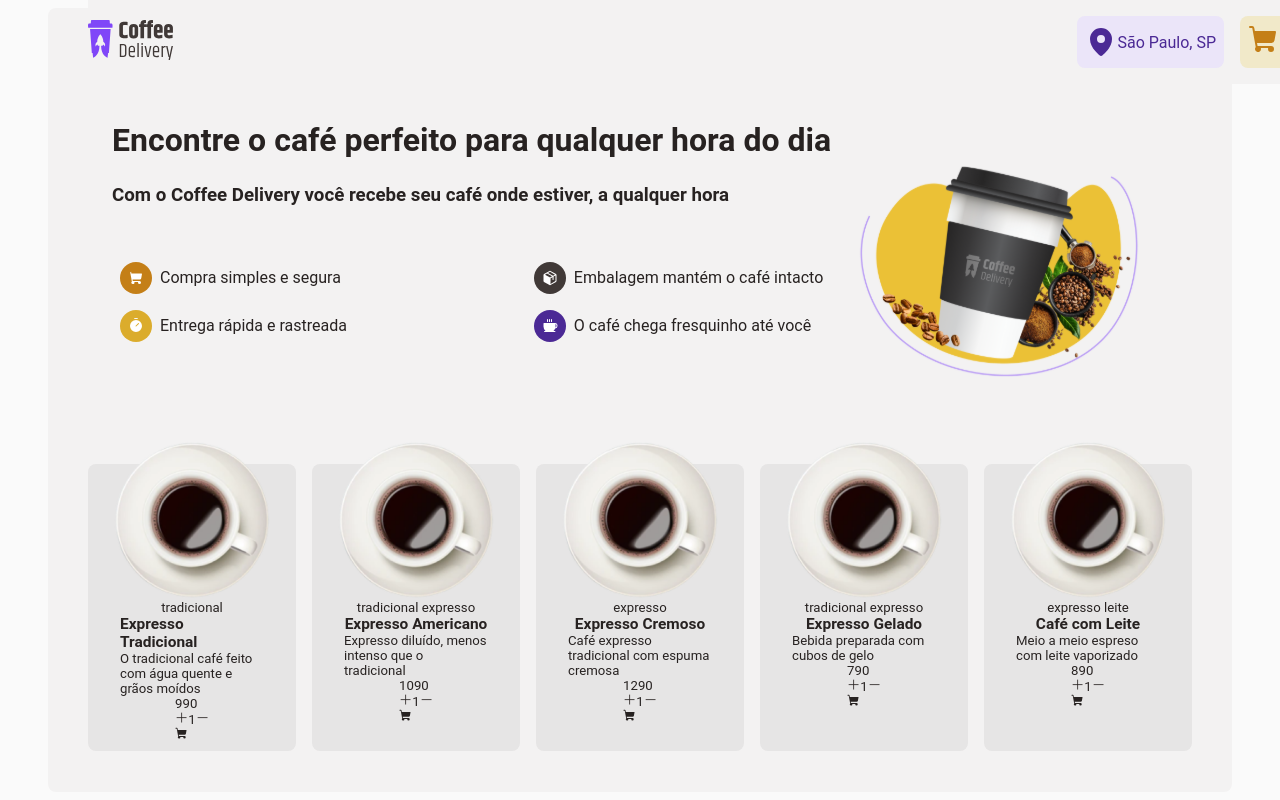
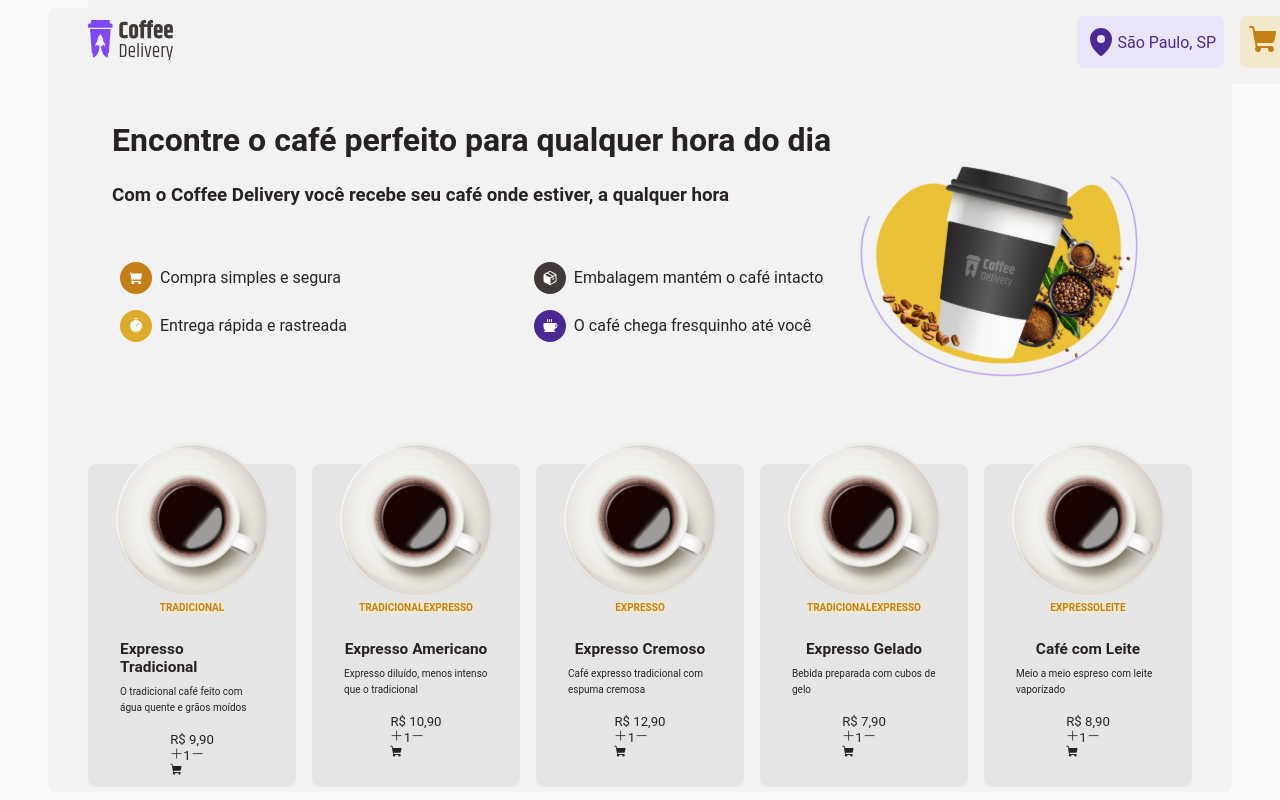
Before and after one commit to NearMaick/challenge-reactjs-coffeedelivery, a React (Vite) app: page / in a window 1280 px wide. Shown: the top 800 px of the page. Built offline with nearby package versions, Linux system fonts and the light colour scheme; data requests are answered from the project's data file.

Commit message:
style: Home #6 CoffeeList

```diff
--- a/src/pages/Home/components/Coffee/index.tsx
+++ b/src/pages/Home/components/Coffee/index.tsx
@@ -1,6 +1,6 @@
 import { Minus, Plus, ShoppingCart } from "phosphor-react";
 import CoffeeImage from "../../../../assets/pageassets/american.svg";
-import { CoffeeContainer } from "./styles";
+import { CoffeeContainer, CoffeeTagsContainer } from "./styles";
 interface CoffeeProps {
   title: string;
   description: string;
@@ -9,18 +9,23 @@ interface CoffeeProps {
 }
 
 export function Coffee({ title, description, tags, price }: CoffeeProps) {
+  const priceFormatted = new Intl.NumberFormat("pt-BR", {
+    style: "currency",
+    currency: "BRL",
+  }).format(price / 100);
+
   return (
     <CoffeeContainer>
       <img src={CoffeeImage} alt='' />
-      <p>
+      <CoffeeTagsContainer>
         {tags.map((tag) => (
-          <span key={tag}>{tag} </span>
+          <span key={tag}>{tag}</span>
         ))}
-      </p>
+      </CoffeeTagsContainer>
       <h3>{title}</h3>
       <p>{description}</p>
       <div>
-        <span>{price}</span>
+        <span>{priceFormatted}</span>
         <div>
           <Plus />
           <span>1</span>
--- a/src/pages/Home/components/Coffee/styles.ts
+++ b/src/pages/Home/components/Coffee/styles.ts
@@ -16,4 +16,26 @@ export const CoffeeContainer = styled.div`
 
     margin-top: -2rem;
   }
+
+  h3 {
+    margin: 0.5rem 0;
+  }
+
+  p {
+    font-size: 0.625rem;
+    line-height: 1rem;
+    margin-bottom: 1rem;
+  }
 `;
+
+export const CoffeeTagsContainer = styled.p`
+  line-height: 2rem;
+
+  span {
+    text-transform: uppercase;
+    font-size: 0.625rem;
+    font-weight: bold;
+    background: ${(props) => props.theme["yellow-100"]};
+    color: ${(props) => props.theme["yellow-600"]};
+  }
+`;
```
